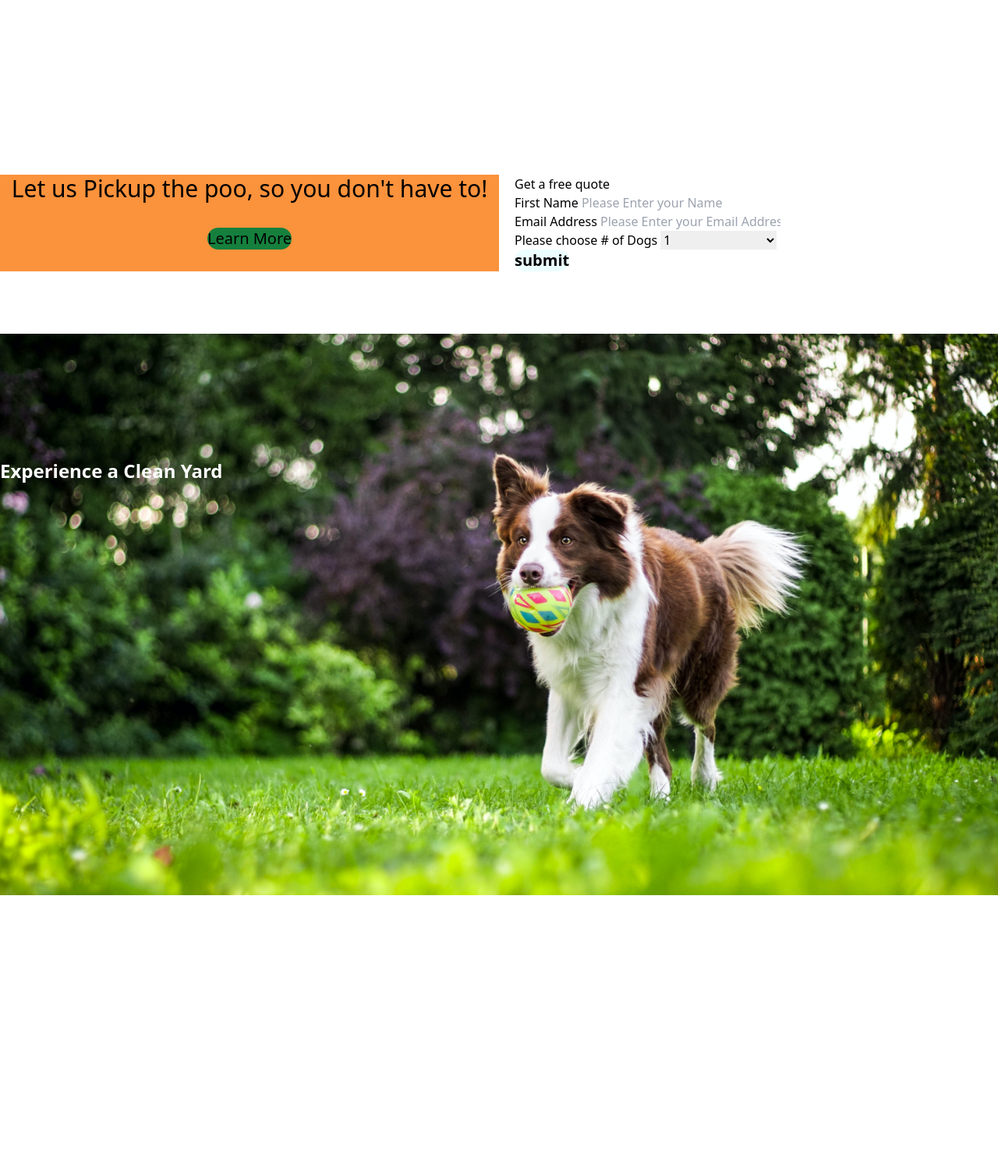
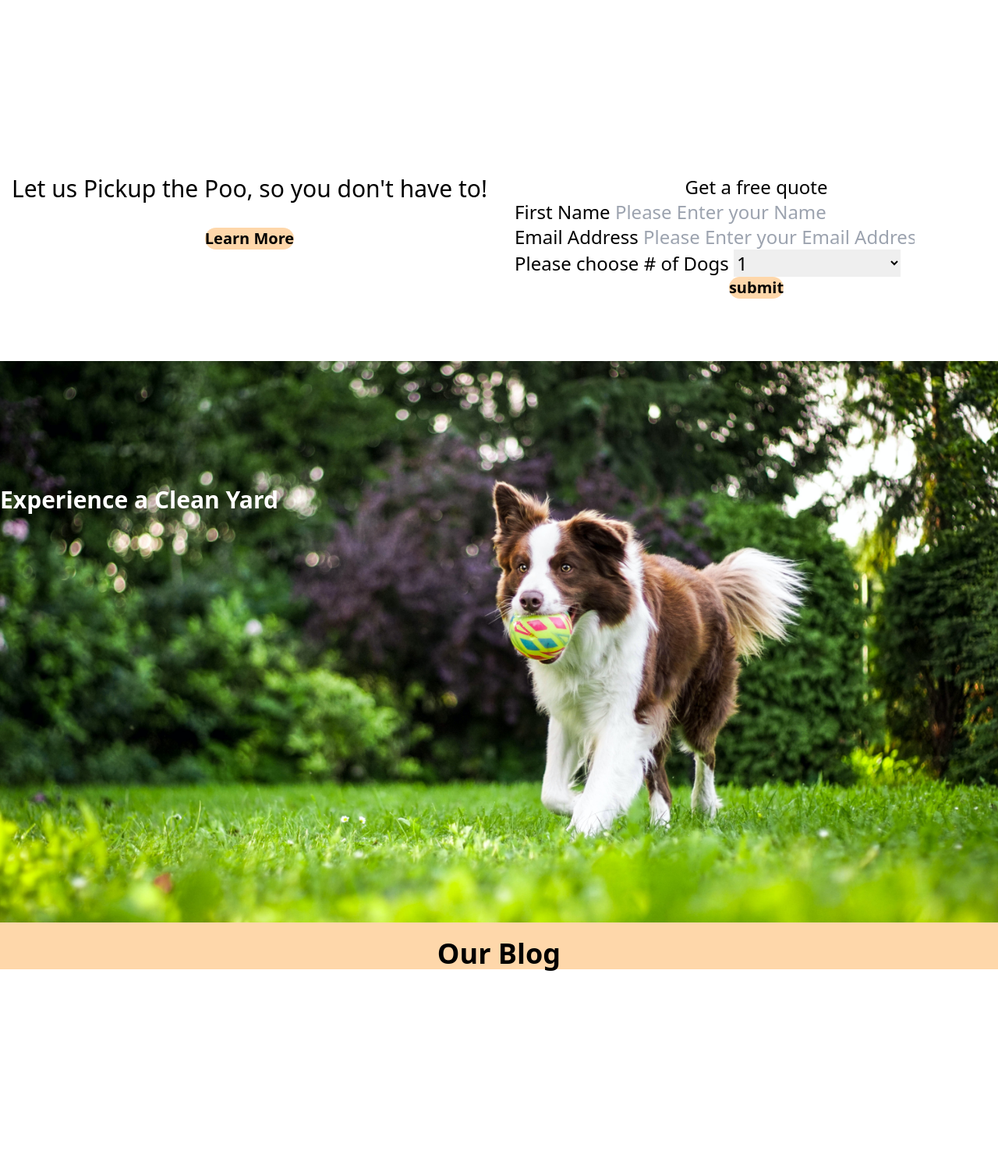
Before and after one commit to asddataking/capstone, a Django app: page / in a window 1280 px wide. Shown: the part 60-1563 px from the top of the page at 78% size. Run offline with Django 4.2, Linux system fonts and the light colour scheme; some libraries are stand-ins or nearby versions.

Commit message:
Edited Login Form/Working on Homepage

```diff
--- a/config/myapp/templates/myapp/index.html
+++ b/config/myapp/templates/myapp/index.html
@@ -11,12 +11,12 @@
 
        <!--- Hero Section-->
 
-      <section id="hero" class="container mx-auto bg-white font-sans">
+      <section id="hero" class="mx-auto font-sans">
         <div class="flex flex-row-reverse pt-56">
          <!--- Lead Generation Form-->
           <div class="basis-1/2 pl-5">
-          <h2 class=""> Get a free quote </h2>
-        <form @submit.prevent ='emailLead'>
+          <h2 class="flex justify-center text-2xl"> Get a free quote </h2>
+        <form @submit.prevent ='emailLead' class="text-2xl">
 				<label for="firstName">First Name </label>
           <input type="text" v-model="firstName" placeholder="Please Enter your Name">
         <br>
@@ -32,19 +32,21 @@
           <option>3 +</option>
         </select>
         <br>
-				<button v-on:click="leadsubmission" class="rounded-full bg-cyan-50 text-xl font-semibold" type="submit">submit</button>
+        <div class="flex justify-center">
+				<button v-on:click="leadsubmission" class="rounded-full bg-orange-200 text-xl font-semibold" type="submit">submit</button>
+      </div>
 			  </form>
         </div>
 
 
-      <div class="basis-1/2 bg-orange-400">
+      <div class="basis-1/2">
         <h2 class="text-3xl pb-8 text-center">
-          Let us Pickup the poo, so
+          Let us Pickup the Poo, so
           you don't have to!
           <br>
         </h2>
         <div class="flex justify-center">
-      <button class="rounded-full bg-green-700 font-sans text-xl">Learn More</button>
+      <button class="rounded-full bg-orange-200 font-sans text-xl font-semibold">Learn More</button>
         </div>
       </section>
 
@@ -54,7 +56,7 @@
       <section id="section2" class="pt-20 flex-row">
         <div class="basis-1">
           <div class="flex absolute h-full w-full justify-left pt-40">
-          <h3 class="text-white text-center font-bold text-2xl font-sans">Experience a Clean Yard</h3>
+          <h3 class="text-white text-center font-bold text-3xl font-sans">Experience a Clean Yard</h3>
         </div>
         <div class="flex">
           <img src="static/dogball.jpg" class="max-w-full h-auto" alt="dog with ball outside"/>
@@ -69,7 +71,19 @@
 
       </section>
 
+      <section>
+        <div class="flex flex-row bg-orange-200 justify-center pt-5">
+         <div class="">
+          <h3 class="text-4xl font-sans font-semibold"> Our Blog </h3>
+        </div>
 
+
+
+
+
+        </div>
+
+      </section>
 
 
 
```
Also changed, not shown: config/myapp/templates/registration/login.html (+7 -4 lines).
